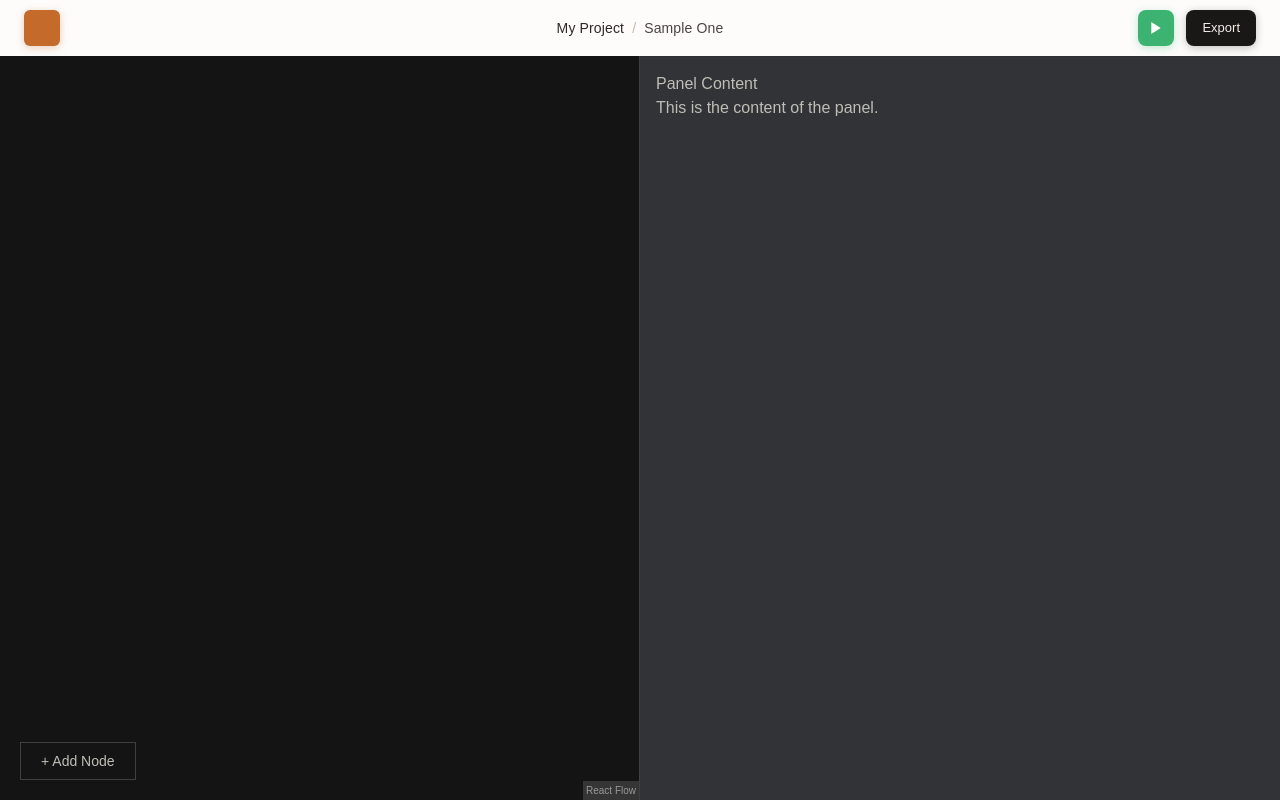
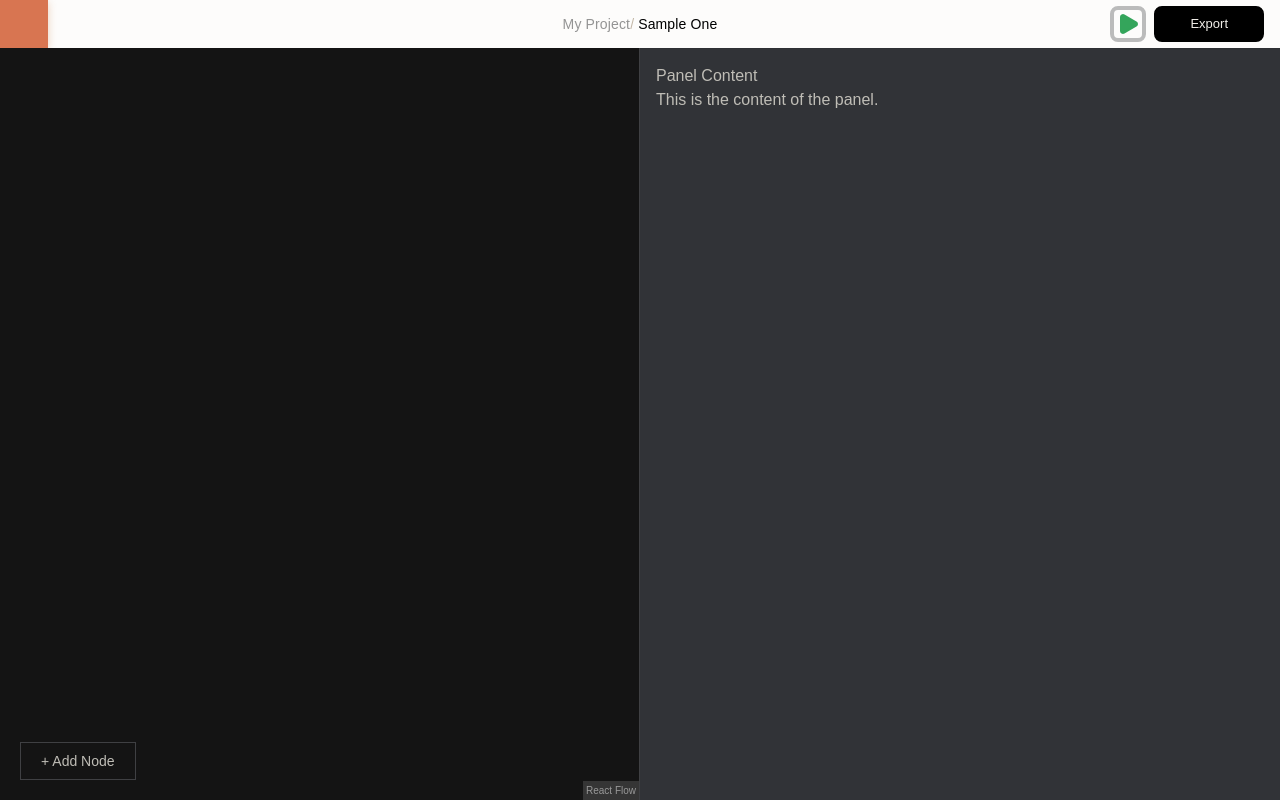
Before and after one commit to AlyMokhtari7/Journey, a React (Vite) app: page / in a window 1280 px wide. Built offline with nearby package versions, Linux system fonts and the light colour scheme.

Commit message:
Header UI fixations

```diff
--- a/src/modules/ui/Header.tsx
+++ b/src/modules/ui/Header.tsx
@@ -1,31 +1,31 @@
+import { Play } from "lucide-react";
+
 export default function Header() {
     return (
-    <header className="relative flex h-14 w-full items-center bg-[#fdfcfb] px-6 shadow-[0_1px_0_0_rgba(0,0,0,0.06)]">
+        <header className="relative flex h-12 w-full items-center bg-[#fdfcfb] shadow-[0_1px_0_0_rgba(0,0,0,0.06)]">
             {/* Left: orange square */}
             <div className="flex items-center">
-        <div className="h-9 w-9 rounded-[6px] bg-[#c46a2a] shadow-[0_2px_8px_rgba(196,106,42,0.3)]" />
+                <div className="h-12 w-12 bg-[#d87551] shadow-[0_2px_8px_rgba(196,106,42,0.3)]" />
             </div>
 
             {/* Center: title - absolutely centered */}
             <div className="absolute left-1/2 -translate-x-1/2">
                 <h1 className="whitespace-nowrap text-[14px] font-medium tracking-[0.01em] text-[#4a4540]">
-          <span className="text-[#2d2a26]">My Project</span>
-          <span className="mx-2 text-[#c4b8a8]">/</span>
-          <span>Sample One</span>
+                    <span className="text-[#949494]">My Project</span>
+                    <span className="text-[#c4b8a8]">/</span>
+                    <span className="ml-1 text-black">Sample One</span>
                 </h1>
             </div>
 
             {/* Right: actions */}
-      <div className="ml-auto flex items-center gap-3">
+            <div className="ml-auto mr-4 flex items-center gap-2">
                 <button
                     aria-label="Play"
-          className="flex h-9 w-9 items-center justify-center rounded-[8px] bg-[#3cb371] text-white shadow-[0_2px_8px_rgba(60,179,113,0.3)] transition-transform duration-150 hover:scale-105 hover:shadow-[0_4px_12px_rgba(60,179,113,0.4)] active:scale-95"
+                    className="flex h-9 w-9 items-center justify-center rounded-lg  text-white border-[#bbb] border-4"
                 >
-          <svg width="16" height="16" viewBox="0 0 24 24" fill="currentColor" stroke="none">
-            <polygon points="5 3 19 12 5 21 5 3" />
-          </svg>
+                  <Play color="rgb(52, 165, 91)" fill="rgb(52, 165, 91)"/>
                 </button>
-        <button className="flex h-9 items-center gap-2 rounded-[8px] bg-[#1a1816] px-4 text-[13px] font-medium text-[#f0ede8] shadow-[0_2px_8px_rgba(26,24,22,0.25)] transition-all duration-150 hover:bg-[#2d2a26] hover:shadow-[0_4px_12px_rgba(26,24,22,0.35)] active:scale-[0.97]">
+                <button className="flex h-9 items-center gap-2 rounded-lg bg-[black] px-8 text-[13px] font-medium text-[#f0ede8] border-[black] border-4">
                   Export
                 </button>
             </div>
```
Lines whose indentation alone changed are shown as unchanged.
